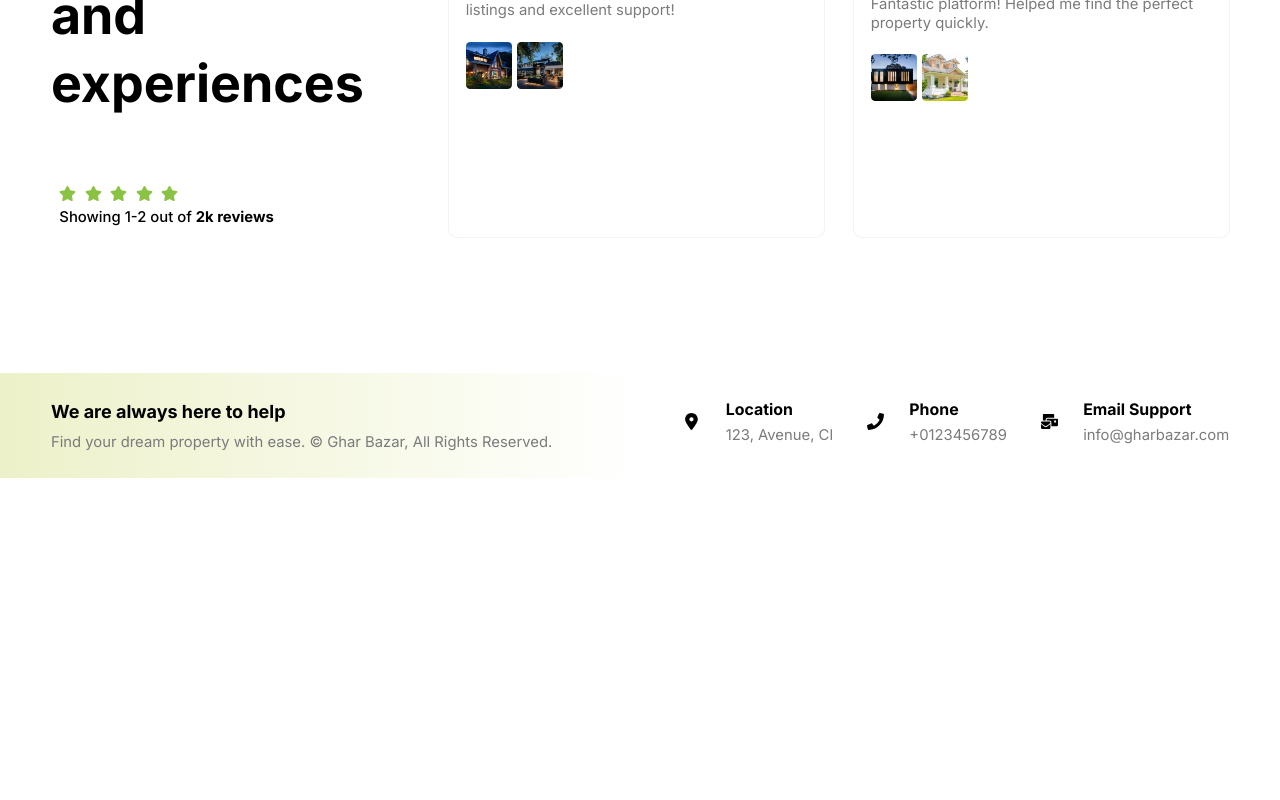
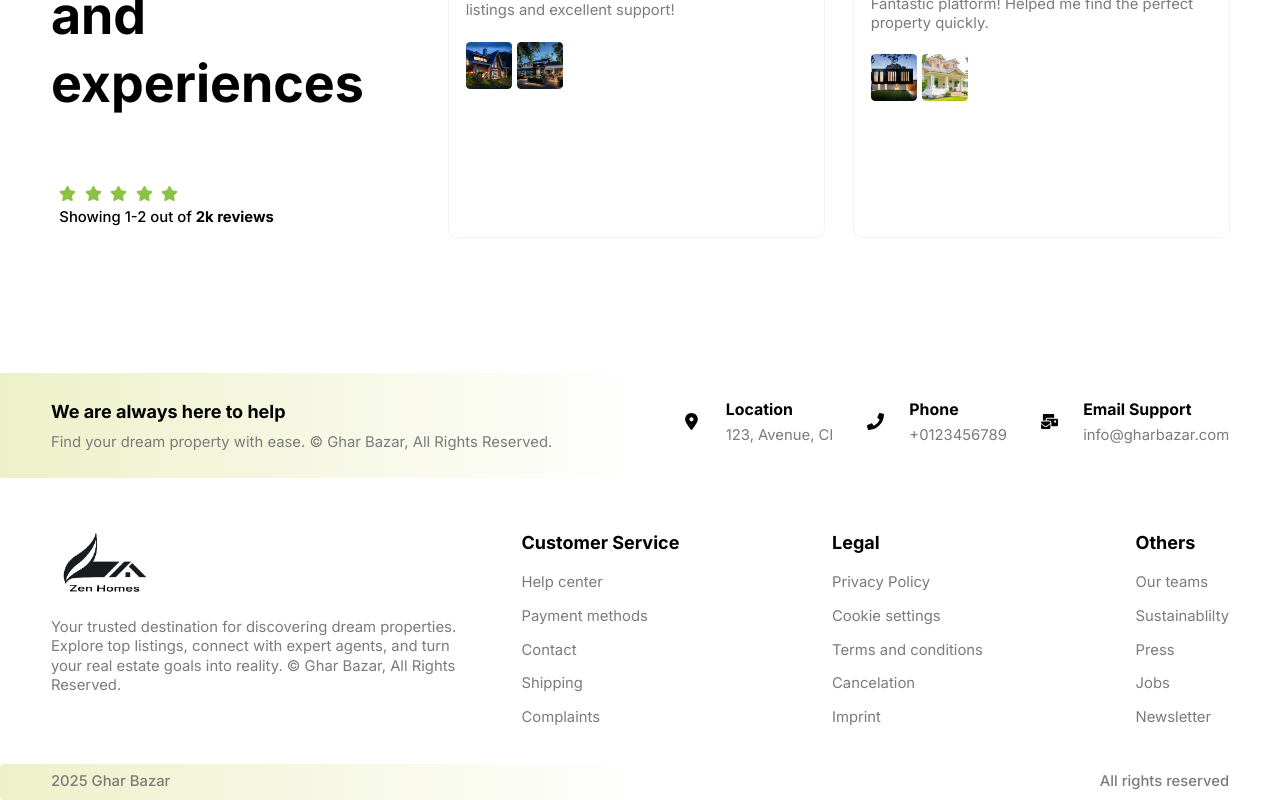
Before and after one commit to shashankneupane0427/Ghar-Bazar, a React (Vite) app in the folder frontend/: page / in a window 1280 px wide. Shown: the part 4027-4827 px from the top of the page. Before the commit the page ends 4535 px from the top, so only its background shows below. Built offline with nearby package versions, Linux system fonts and the light colour scheme.

Commit message:
completed homepage

```diff
--- a/frontend/src/components/Footer.jsx
+++ b/frontend/src/components/Footer.jsx
@@ -1,6 +1,9 @@
 import React from 'react'
 import { FaMailBulk, FaPhone } from 'react-icons/fa'
 import { FaLocationDot } from 'react-icons/fa6'
+import { Link} from 'react-router-dom'
+import logo from "../assets/logo.png"
+
 
 const Footer = () => {
   return (
@@ -35,8 +38,53 @@
         </div>
       </div>
 
-
-
+      <div className="max-padd-container flex items-start justify-between flex-wrap gap-12 mt-12">
+        {/* LOGO - LEFT SIDE */}
+        <div className="flex flex-col max-w-sm gap-y-5">
+          {/* LOGO */}
+          <div>
+            <Link to={"/"}>
+              <img src={logo} alt="logo" className='h-16' />
+            </Link>
+          </div>
+          <p>Your trusted destination for discovering dream properties. Explore top listings, connect with expert agents, and turn your real estate goals into reality. © Ghar Bazar, All Rights Reserved.</p>
+        </div>
+        <div className='flexStart gap-7 xl:gap-x-36 flex-wrap'>
+          <ul>
+            <h4 className='h4 mb-3'>Customer Service</h4>
+            <li className="my-2"><a href="" className='text-gray-30 regular-14'>Help center</a></li>
+            <li className="my-2"><a href="" className='text-gray-30 regular-14'>Payment methods</a></li>
+            <li className="my-2"><a href="" className='text-gray-30 regular-14'>Contact</a></li>
+            <li className="my-2"><a href="" className='text-gray-30 regular-14'>Shipping</a></li>
+            <li className="my-2"><a href="" className='text-gray-30 regular-14'>Complaints</a></li>
+          </ul>
+          <ul>
+            <h4 className='h4 mb-3'>Legal</h4>
+            <li className="my-2"><a href="" className='text-gray-30 regular-14'>Privacy Policy</a></li>
+            <li className="my-2"><a href="" className='text-gray-30 regular-14'>Cookie settings</a></li>
+            <li className="my-2"><a href="" className='text-gray-30 regular-14'>Terms and conditions</a></li>
+            <li className="my-2"><a href="" className='text-gray-30 regular-14'>Cancelation</a></li>
+            <li className="my-2"><a href="" className='text-gray-30 regular-14'>Imprint</a></li>
+          </ul>
+          <ul>
+            <h4 className='h4 mb-3'>Others</h4>
+            <li className="my-2"><a href="" className='text-gray-30 regular-14'>Our teams</a></li>
+            <li className="my-2"><a href="" className='text-gray-30 regular-14'>Sustainablilty</a></li>
+            <li className="my-2"><a href="" className='text-gray-30 regular-14'>Press</a></li>
+            <li className="my-2"><a href="" className='text-gray-30 regular-14'>Jobs</a></li>
+            <li className="my-2"><a href="" className='text-gray-30 regular-14'>Newsletter</a></li>
+          </ul>
+        </div>
+      </div>
+      {/* COPYRIGHT */}
+      <p className='max-padd-container medium-14 py-2 px-8 rounded flexBetween mt-6 bg-gradient-to-r from-primary via-white to-white'>
+        <span>
+          2025 Ghar Bazar
+        </span>
+        <span>
+          All rights reserved
+        </span>
+      </p>
     </footer>
   )
 }
```
